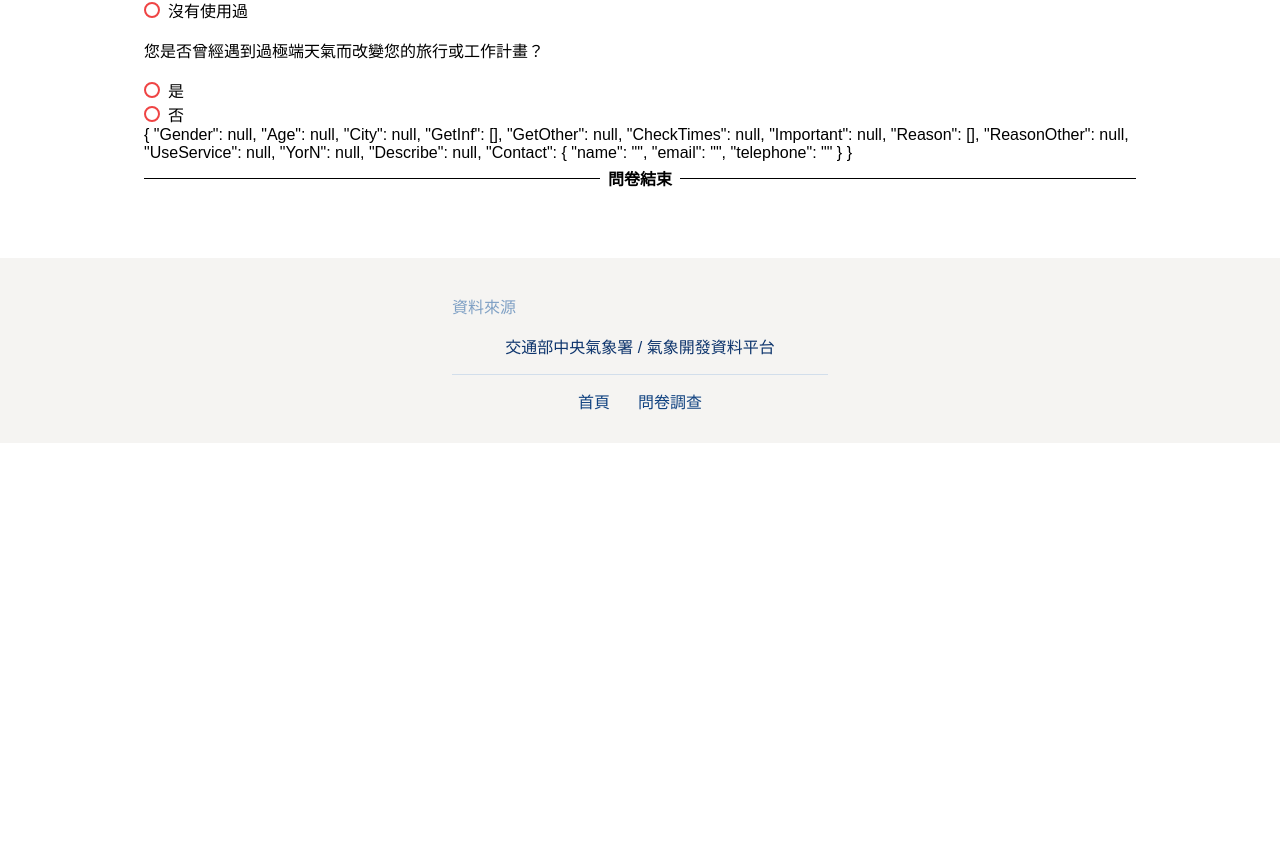
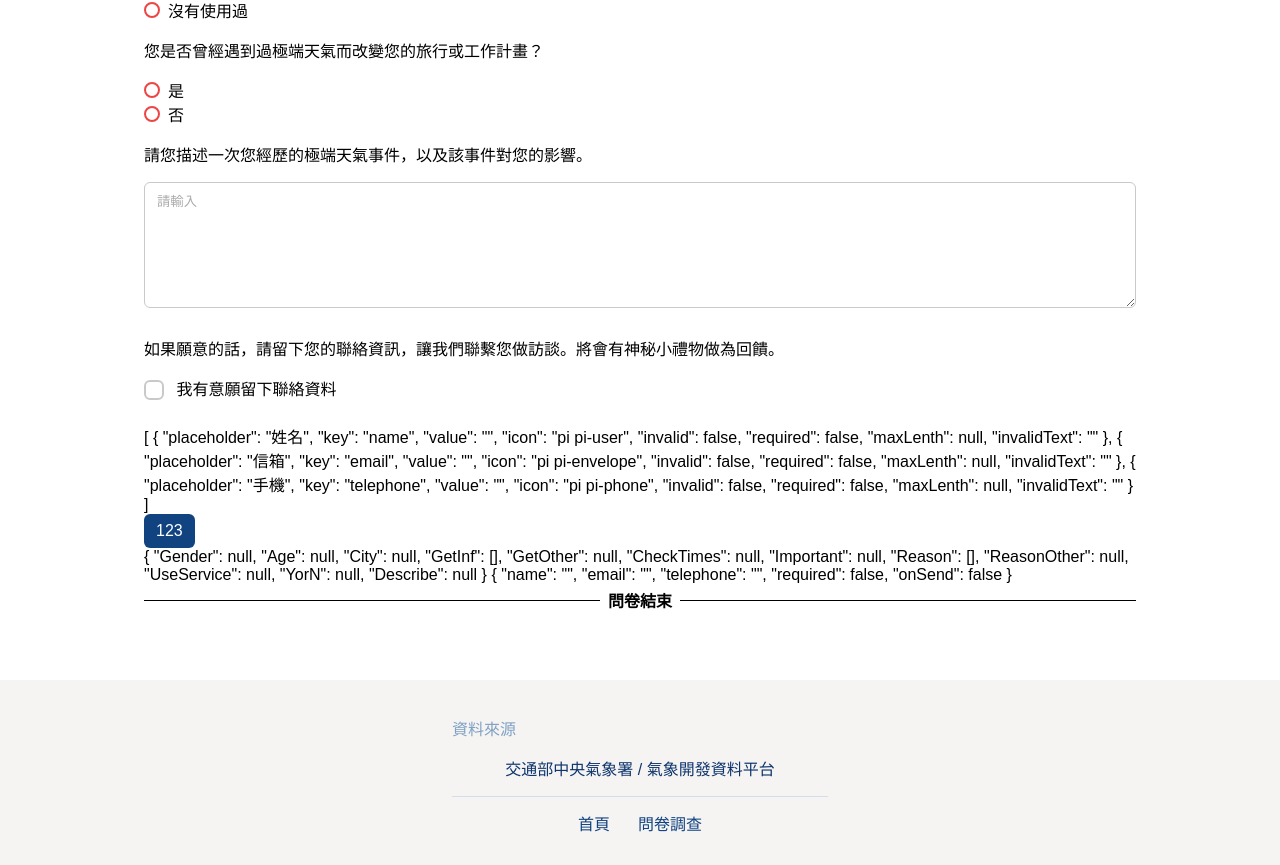
Before and after one commit to eee317/my-weather, a Vue app: page /#/questionnaire in a window 1280 px wide. Shown: the part 1870-2735 px from the top of the page. Before the commit the page ends 2313 px from the top, so only its background shows below. Built offline with nearby package versions, Linux system fonts and the light colour scheme; a web font is replaced by a local one.

Commit message:
撰寫欄位驗證

```diff
--- /dev/null
+++ b/src/components/FormComp/TextareaDef.vue
@@ -0,0 +1,21 @@
+
+<script setup>
+import { defineProps, defineModel } from 'vue';
+const props = defineProps({
+  question: {
+    type: String,
+    required: true,
+  },
+  placeholder: {
+    type: String,
+    required: true,
+  },
+});
+const model = defineModel('model')
+</script>
+<template>
+  <div>
+    <p>{{ question }}</p>
+    <Textarea v-model="model" rows="5" cols="30" class="w-full" :placeholder="placeholder" />
+  </div>
+</template>
--- /dev/null
+++ b/src/components/FormComp/UserForm.vue
@@ -0,0 +1,121 @@
+<script setup>
+import { ref, defineProps, defineModel, watch, defineEmits, onMounted,computed } from 'vue';
+import {validatName, validatEmail, validatTelephone} from '@/utils/validateUtils';
+const props = defineProps({
+  question: {
+    type: String,
+    required: true,
+  },
+});
+
+const model = defineModel('model');
+
+const userFormData = ref([
+  {
+    placeholder:'姓名',
+    key: 'name',
+    value: model.value.name,
+    icon: 'pi pi-user',
+    invalid: false,
+    required: false,
+    maxLenth: null,//number表示有限制字數、null表示沒有限制字數
+    invalidText: '',
+    customCheck: validatName,
+  },
+  {
+    placeholder:'信箱',
+    key: 'email',
+    value: model.value.email,
+    icon: 'pi pi-envelope',
+    invalid: false,
+    required: false,
+    maxLenth: null,
+    invalidText: '',
+    customCheck: validatEmail,
+  },
+  {
+    placeholder:'手機',
+    key: 'telephone',
+    value: model.value.telephone,
+    icon: 'pi pi-phone',
+    invalid: false,
+    required: false,
+    maxLenth: null,
+    invalidText: '',
+    customCheck: validatTelephone,
+  },
+])
+
+/**
+ * 處理欄位驗證
+ * @param {Number} index contact index
+ * @description 做驗證，決定 invalid 跟 invalidText 的顯示
+ */
+const checkInvalid = (idx) => {
+  const userIdx = userFormData.value[idx];
+  userIdx.invalidText = userIdx.customCheck(model.value[userIdx.key], userIdx.required);
+  if(userIdx.invalidText){
+    userIdx.invalid = true;
+  }else{
+    userIdx.invalid = false;
+  }
+}
+
+const doRequired = () => {
+  console.log('model.value.required', model.value.required)
+  if(model.value.required === false){
+    userFormData.value.forEach((item, idx) => {
+      item.required = true;
+      //checkInvalid(idx);
+    })
+  }else{
+    userFormData.value.forEach((item, idx) => {
+      item.required = false;
+      //checkInvalid(idx);
+    })
+  }
+}
+
+
+watch(()=> model.value.onSend, (newValue) => {
+  console.log('newValue222', newValue)
+  if(newValue){
+    console.log(1111111)
+    model.value.onSend = false;
+  }
+  console.log(' model.value.onSend', model.value.onSend)
+})
+const doSend = () => {
+  console.log('子層: dooo');
+
+  // 子層執行其他必要邏輯
+}
+
+
+</script>
+<template>
+  <div>
+    <div class="my-6">
+      <p>{{ question }}</p>
+      <div class="mb-4">
+        <Checkbox v-model="model.required" @click="doRequired" binary inputId="wishes" name="userForm" />
+        <label for="wishes" class="ml-2"> 我有意願留下聯絡資料 </label>
+      </div>
+
+      <div v-if="model.required" class="flex gap-2 flex-col sm:flex-row">
+        <div v-for="(user, idx) in userFormData" class="w-full">
+          <InputGroup>
+            <InputGroupAddon>
+              <i :class="user.icon"></i>
+            </InputGroupAddon>
+            <InputText v-model.lazy="model[user.key]" @blur="checkInvalid(idx)"
+            :placeholder="user.placeholder" :invalid="user.invalid" />
+          </InputGroup>
+          <p class="mt-2 mb-0 text-sm text-red-500"
+          >{{ user.invalidText }}</p>
+        </div>
+      </div>
+    </div>
+    {{ userFormData }}
+  </div>
+</template>
--- a/src/thePreset/preset/inputgroupaddon/index.js
+++ b/src/thePreset/preset/inputgroupaddon/index.js
@@ -12,6 +12,7 @@ export default {
       'last:border-r',
       'border-l',
       'border-r-0',
+      'border-solid',
 
       // Space
       // 'p-3',
--- a/src/thePreset/preset/inputtext/index.js
+++ b/src/thePreset/preset/inputtext/index.js
@@ -5,6 +5,8 @@ export default {
             fg.font,
             'leading-none',
             fg.spacing(props.size),
+
+            'border-solid',
 
             // InputGroup
             parent.instance.$name == 'InputGroup' ? [
--- a/src/utils/question.js
+++ b/src/utils/question.js
@@ -136,6 +136,7 @@ export const qaDescribe =
 {
   questionId:'2024100810',
   question: "請您描述一次您經歷的極端天氣事件，以及該事件對您的影響。",
+  placeholder:"請輸入",
   options: [],
 }
 
@@ -143,6 +144,11 @@ export const qaDescribe =
 export const qaContact =
 {
   questionId:'2024100811',
-  question: "請您描述一次您經歷的極端天氣事件，以及該事件對您的影響。",
+  question: " 如果願意的話，請留下您的聯絡資訊，讓我們聯繫您做訪談。將會有神秘小禮物做為回饋。",
   options: [],
+  input:[
+    {question:'姓名',key:'name'},
+    {question:'信箱',key:'email'},
+    {question:'手機',key:'phone'},
+  ]
 }
--- /dev/null
+++ b/src/utils/validateUtils.js
@@ -0,0 +1,69 @@
+export const validatName = (name="", required=false) => {
+
+  const trimmedName = name.trim();
+  const theRequired = required;
+  console.log('theRequired', theRequired)
+  // 檢查是否為空
+  if (trimmedName === "" && theRequired ) {
+    return "請填寫姓名";
+  }else if(trimmedName === "" && theRequired === false){
+    return;
+  }
+  const nameRegex = /^[\u4e00-\u9fa5a-zA-Z\s]+$/; // 中文、英文、空格
+  const numberRegex = /\d+/; // 檢查是否包含數字
+  const specialCharRegex = /[^a-zA-Z\u4e00-\u9fa5\s]/; // 檢查是否有特殊字符
+  if (numberRegex.test(trimmedName)) {
+    console.log('姓名不能包含數字');
+    return "姓名不能包含數字";
+  }
+
+  if (specialCharRegex.test(trimmedName)) {
+    console.log('姓名不能有特殊符號');
+    return "姓名不能有特殊符號";
+  }
+
+  if (!nameRegex.test(trimmedName)) {
+    console.log('姓名格式不正確');
+    return "姓名格式不正確";
+  }
+
+  return;
+}
+
+export const validatEmail = (email="", required=false) => {
+  const trimmedEmail = email.trim();
+  const theRequired = required;
+
+  if (trimmedEmail === "" && theRequired ) {
+    return "請填寫姓名";
+  }else if(trimmedEmail === "" && theRequired === false){
+    return;
+  }
+
+  const emailRegex = /^\w+((-\w+)|(\.\w+))*\@[A-Za-z0-9]+((\.|-)[A-Za-z0-9]+)*\.[A-Za-z]+$/;
+  if (!emailRegex.test(trimmedEmail)) {
+    console.log('email 格式不正確');
+    return "email 格式不正確";
+  }
+  return;
+}
+
+export const validatTelephone = (phone='', required=false) => {
+  const trimmedPhone = phone.trim();
+  const theRequired = required;
+  if (trimmedPhone === "" && theRequired ) {
+    return "請填寫姓名";
+  }else if(trimmedPhone === "" && theRequired === false){
+    return;
+  }
+  const phoneRegex09 = /^09/;
+  if(!phoneRegex09.test(trimmedPhone)){
+    return "需 09 開頭"
+  }
+  const phoneRegex = /^09\d{8}$/;
+  if(!phoneRegex.test(trimmedPhone)){
+    return "手機格式不正確，請輸入10碼"
+  }
+
+  return;
+}
--- a/src/views/Questionnaire.vue
+++ b/src/views/Questionnaire.vue
@@ -1,8 +1,11 @@
 <script setup>
 import { ref, watch } from "vue";
-import {qaGrnder, qaAge, qaCity, qaGetInf, qaCheckTimes, qaImportant, qaReason, qaUseService, qaYorN } from '../utils/question';
+import {qaGrnder, qaAge, qaCity, qaGetInf, qaCheckTimes, qaImportant, qaReason, qaUseService, qaYorN, qaDescribe, qaContact } from '../utils/question';
+import {validatName} from '../utils/validateUtils';
 import QuestionRadio from '../components/FormComp/RadioButtonDef.vue';
 import CheckBox_Other from '../components/FormComp/Checkbox_Other.vue';
+import TextareaDef from '../components/FormComp/TextareaDef.vue';
+import UserForm from "../components/FormComp/UserForm.vue";
 
 const selectedCategory = ref({
   Gender:null,
@@ -17,12 +20,24 @@ const selectedCategory = ref({
   UseService:null,
   YorN:null,
   Describe:null,
-  Contact:{
-    name:'',
-    email:'',
-    telephone:'',
+});
+
+const contact = ref({
+  name:'',
+  email:'',
+  telephone:'',
+  required: false,
+  onSend :false,
+})
+
+const doSent = () => {
+  console.log(contact.value)
+  if(contact.value.required === false){
+    console.log('恭喜完成')
+  }else{
+    contact.value.onSend = true;
   }
-});
+}
 
 const barValue = ref([
   { label: "已完成", value: 15, icon: "pi pi-check", color: "#34d399" },
@@ -118,8 +133,22 @@ const barValue = ref([
       :categories="qaYorN.options"
       :question="qaYorN.question"
     ></QuestionRadio>
+    <TextareaDef
+      v-model:model="selectedCategory.Describe"
+      :question="qaDescribe.question"
+      :placeholder="qaDescribe.placeholder"
+    ></TextareaDef>
+  <form @submit.prevent="doSent">
+    <UserForm
+      v-model:model="contact"
+      :question="qaContact.question"
+
+    ></UserForm>
+    <Button type="submit" label="123"></Button>
+  </form>
 
     {{selectedCategory}}
+    {{ contact }}
 
     <div class="relative flex justify-center items-center my-4">
       <p class="text-center bg-white absolute z-10 px-2 font-black">問卷結束</p>
--- a/tailwind.config.js
+++ b/tailwind.config.js
@@ -9,6 +9,7 @@ module.exports = {
       xl: '1920px',
       lg: '1440px',
       md: '1024px',
+      sm: '768px',
     },
     extend: {
       colors: {
```
Also changed, not shown: src/main.js (+8 -3 lines).
